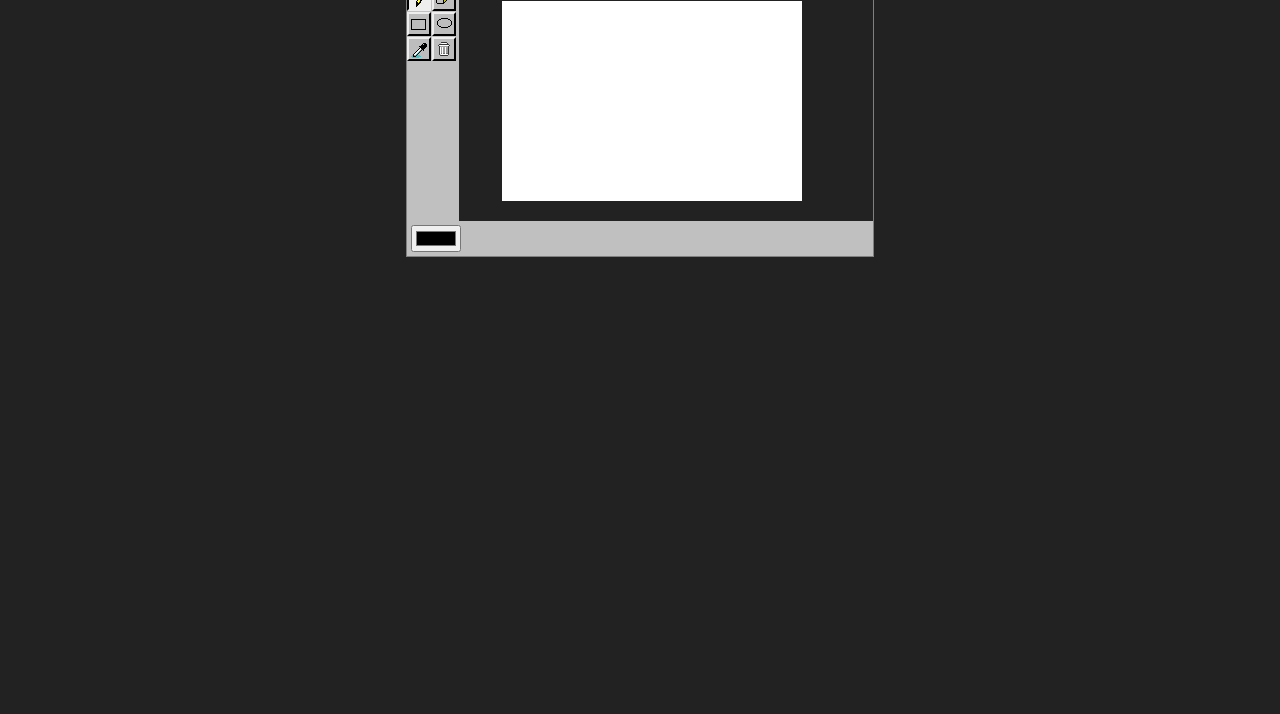
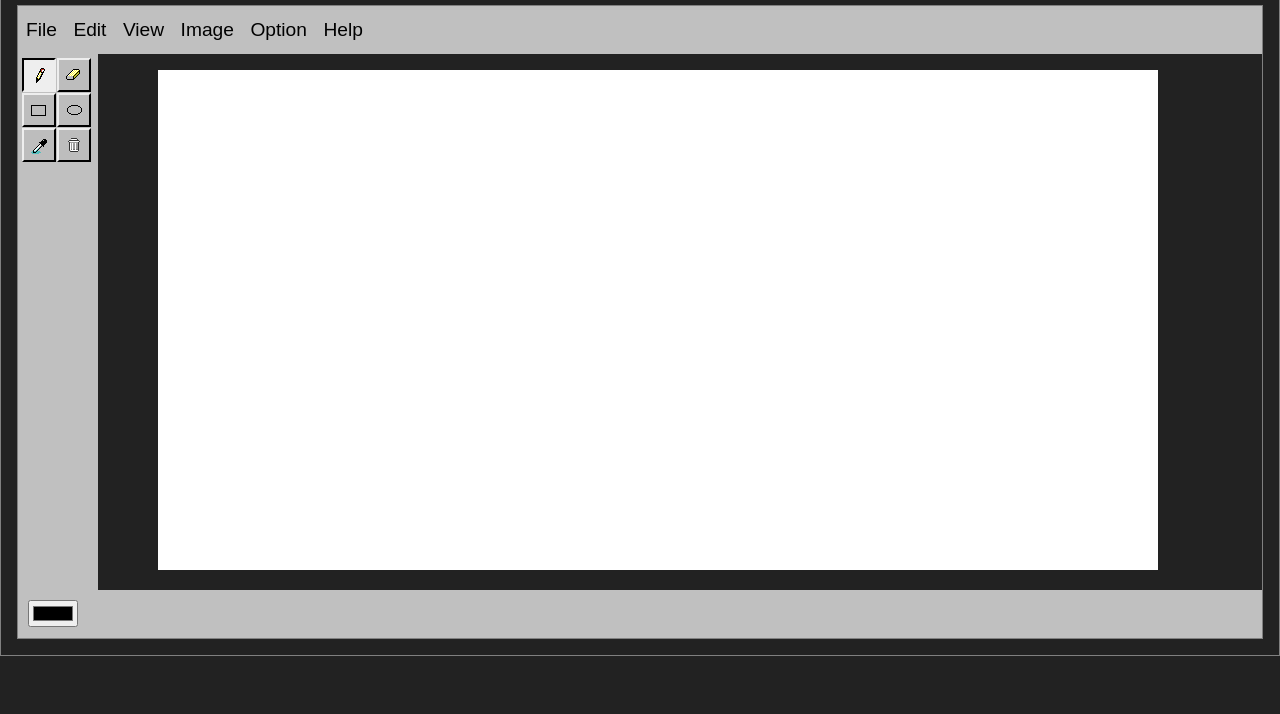
Before and after one commit to AleCalz/paintJS, a plain HTML site: page index.html in a window 1280 px wide. Shown: the part 86-800 px from the top of the page. Drawn offline with Linux system fonts and the light colour scheme.

Commit message:
fix expand the canvas

```diff
--- a/css/style.css
+++ b/css/style.css
@@ -8,13 +8,14 @@ body {
   font-family: Arial, Helvetica, sans-serif;
   background: #222;
   padding: 16px;
-  max-width: 500px;
+  max-width: 1280px;
   margin: 0 auto;
+  border: 1px solid #808080;
 }
 
 h1 {
   color: #fce300;
-  font-size: 12px;
+  font-size: 30px;
   font-weight: 600;
 
   display: flex;
@@ -23,7 +24,7 @@ h1 {
   gap: 4px;
 
   img {
-    width: 16px;
+    width: 30px;
     height: auto;
   }
 }
@@ -36,8 +37,11 @@ header {
   background: #c0c0c0;
   padding: 2px;
   grid-area: header;
+  height: 3rem;
 
   button {
+    height: 100%;
+    font-size: larger;
     border: 0;
     background: transparent;
 
@@ -49,13 +53,13 @@ header {
 
 footer {
   background: silver;
-  padding: 4px;
+  padding: 10px;
   grid-area: footer;
+  height: 3rem;
 }
 
 #container {
   border: 1px solid #808080;
-  /* grid template areas */
   display: grid;
   grid-template-areas:
     "header header header"
@@ -70,8 +74,8 @@ main {
 
 aside {
   background: silver;
-  width: 52px;
-  padding-top: 2px;
+  width: 80px;
+  padding: 4px;
   grid-area: aside;
 
   nav {
@@ -81,8 +85,8 @@ aside {
   }
 
   button {
-    width: 24px;
-    height: 24px;
+    width: 34px;
+    height: 34px;
 
     background: #bdbdbd url("../icons/draw.png") no-repeat center;
 
--- a/index.html
+++ b/index.html
@@ -33,7 +33,7 @@
         </nav>
       </aside>
       <main>
-        <canvas id="canvas" width="300" height="200"></canvas>
+        <canvas id="canvas" width="1000" height="500"></canvas>
       </main>
 
       <footer>
```
